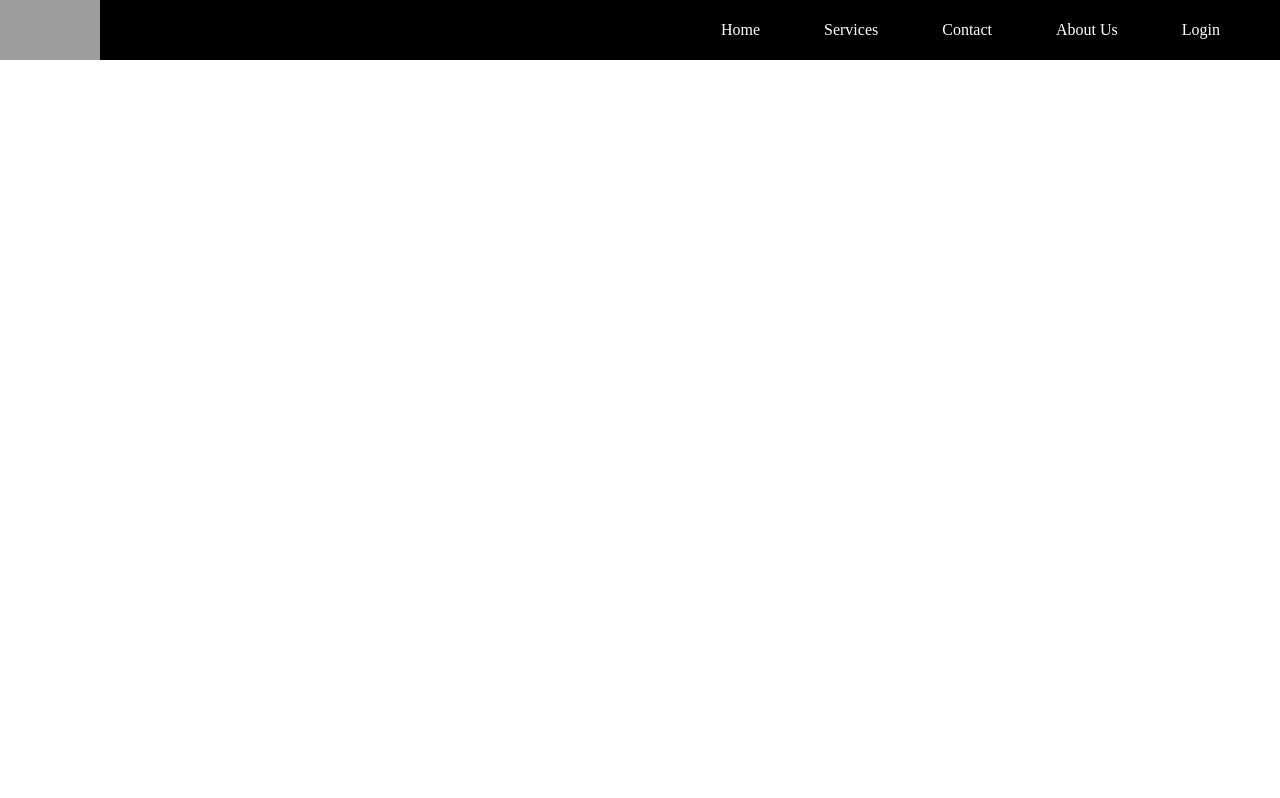
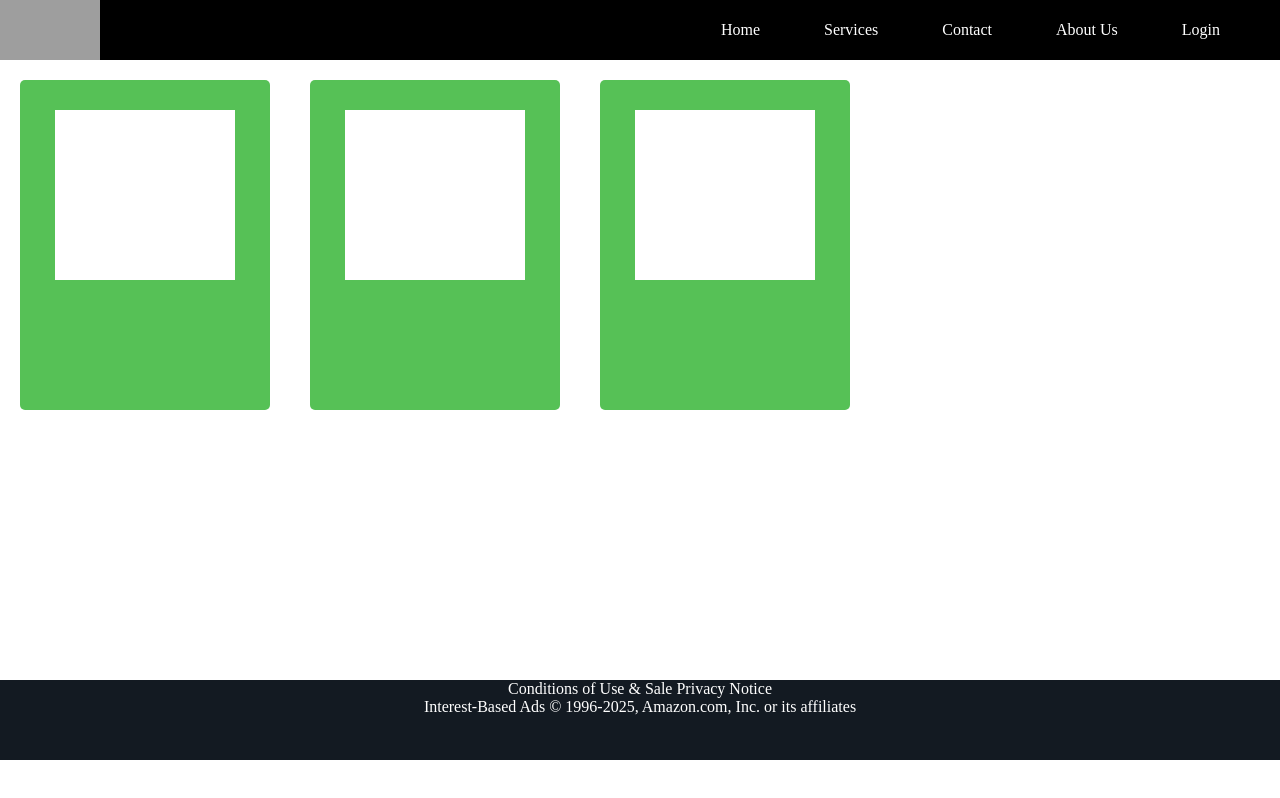
Before and after one commit to Farhantigadi/FrontEnd-KodNest, a plain HTML site: page level4/index.html in a window 1280 px wide. Drawn offline with Linux system fonts and the light colour scheme; grey boxes are pictures that could not be loaded.

Commit message:
Css Level 4- AC

```diff
--- a/level4/index.html
+++ b/level4/index.html
@@ -13,11 +13,32 @@
             <li><a href="">Home</a></li>
             <li><a href="">Services</a></li>
             <li><a href="">Contact</a></li>
-
             <li><a href="">About Us</a></li>
             <li><a href="">Login</a></li>
         </ul>
     </header>
+    <div id="cards">
+       <div class="card">
+
+        <span class="inside"></span></div>
+
+        <div class="card">
+        <span class="inside"></span></div>
+
+        <div class="card">
+            <span class="inside"></span></div>
+
+
+
+
+    </div>
+    <footer>
+        <p>Conditions of Use & Sale
+            Privacy Notice </p>
+            <p>
+            Interest-Based Ads
+            © 1996-2025, Amazon.com, Inc. or its affiliates</p>
+    </footer>
 
 </body>
 </html>
--- a/level4/style.css
+++ b/level4/style.css
@@ -22,3 +22,33 @@ a{
     color: white;
     height: 30px;
 }
+
+.card {
+    height: 330px;
+    width: 250px;
+    background-color: rgb(86, 193, 86);
+    margin: 20px;
+    display: inline-block;
+    display: flex;
+    align-items: center;
+    justify-content: center;
+    font-size: 18px;
+    border-radius: 5px;
+}
+#cards{
+    display: flex;
+}
+.inside {
+    background-color: #fff;
+    height: 170px;
+    width: 180px;
+   margin-bottom: 100px;
+}
+footer{
+    height: 80px;
+ margin-top: 250px;
+ background-color: #131A22;
+ color: white;
+ text-align: center;
+
+}
```
